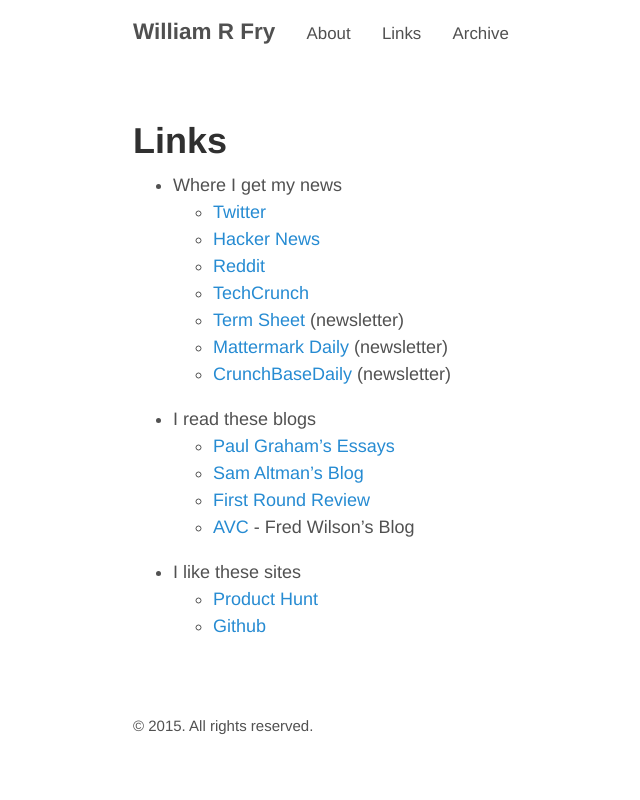
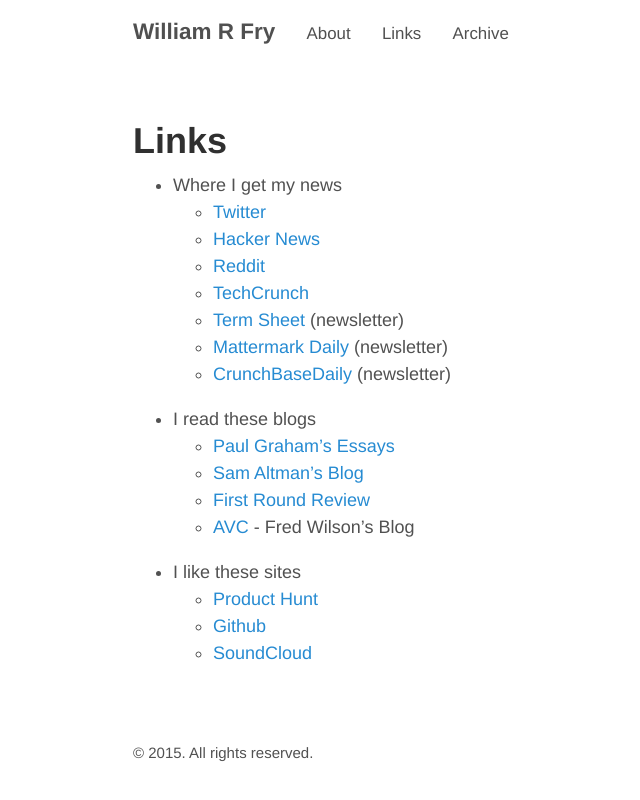
Before and after one commit to Audace/audace.github.io, a Jekyll site: the page built from links.md, in a window 1280 px wide. Shown: the top 800 px of the page, without its empty margins (192-832 px from the left). Built offline with Jekyll 4.4.1, drawn with Linux system fonts in a browser that asks for light colours.

Commit message:
Added link

```diff
--- a/links.md
+++ b/links.md
@@ -18,3 +18,4 @@
 - I like these sites
   - [Product Hunt](www.producthunt.com)
   - [Github](https://github.com/)
+  - [SoundCloud](https://soundcloud.com)
```
